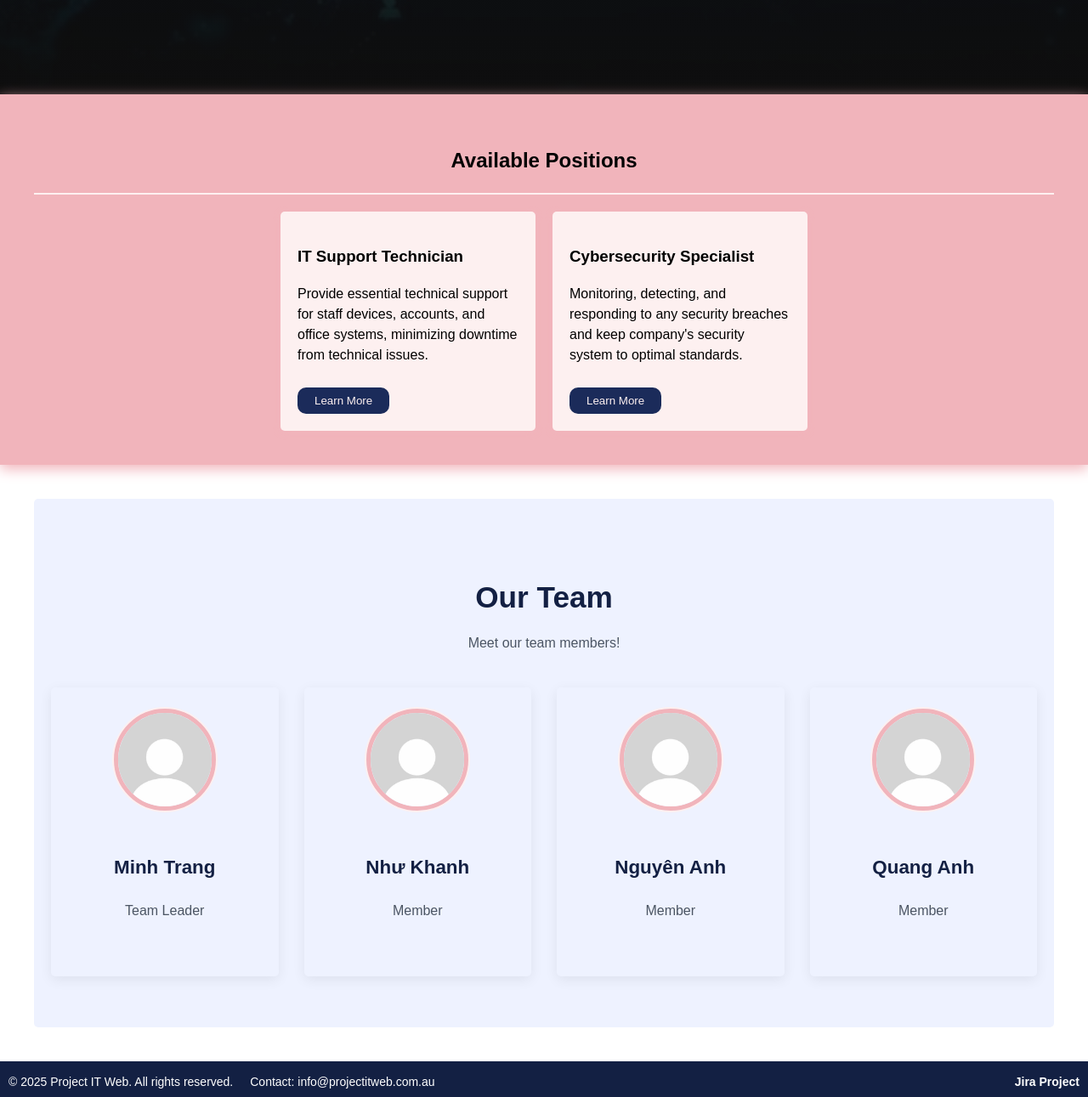
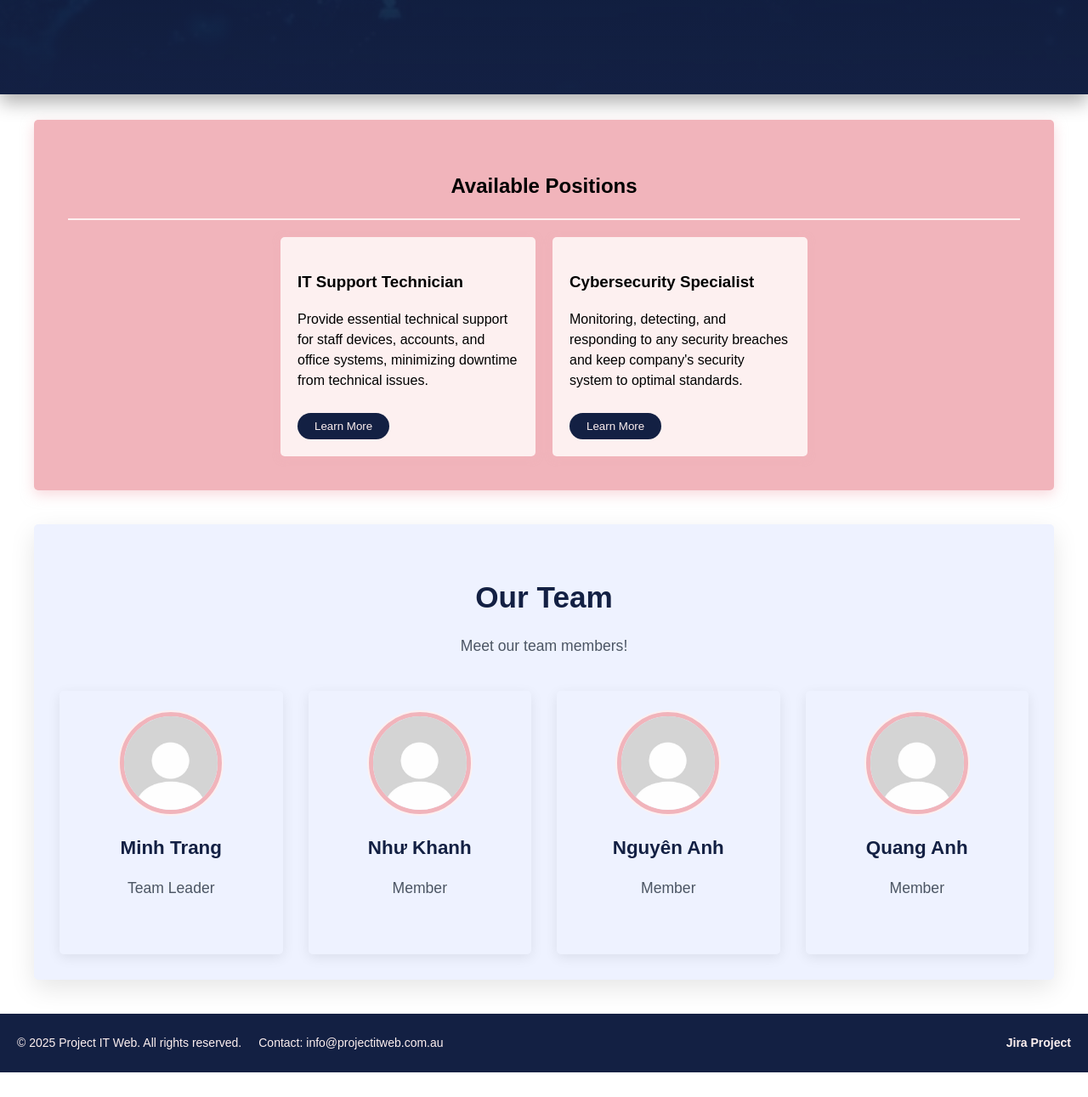
Before and after one commit to 106219776/projectitweb, a plain HTML site: page project1/index.html in a window 1280 px wide. Shown: the part 929-2220 px from the top of the page at 85% size. After the commit the page ends 2191 px from the top, so only its background shows below. Drawn offline with Linux system fonts and the light colour scheme.

Commit message:
Added CSS to Team section in index.html

```diff
--- a/project1/styles/styles.css
+++ b/project1/styles/styles.css
@@ -1,32 +1,30 @@
-/*GENERAL*/
+/* GENERAL */
 * {
     box-sizing: border-box;
 }
 
 html { /*make sure the html and body take full height*/
-    width: 100%;
     height: 100%;
-    margin: 0;
-    padding: 0;
 }
 
 body {
     display: flex; /*make the body a flex container with column direction*/
     flex-direction: column;
     min-height: 100vh;
-    margin: 0; /*remove default margin and padding*/
+    margin: 0;
     padding: 0;
-    font-family: Arial, Helvetica, sans-serif;
+    font-family: 'Arial', Helvetica, sans-serif;
     line-height: 1.5;
     font-size: 16px;
-    overflow-x:hidden;
+    overflow-x: hidden;
 }
 
-/*NAVIGATION BAR*/
+/* NAVIGATION BAR */
 nav { /*style the navigation bar*/
     display: flex;
     justify-content: center;
     background-color: #132043;
+    box-shadow: 0 2px 10px rgba(0, 0, 0, 0.2); /* Added shadow for depth */
 }
 
 nav ul { /*style the unordered list inside the navbar*/
@@ -44,7 +42,7 @@ nav a {
     text-align: center;
     text-decoration: none;
     color: #FDF0F0;
-    transition: 0.3s;
+    transition: background-color 0.5s;
 }
 
 nav a:hover { /*hover effect for nav links*/
@@ -57,17 +55,7 @@ nav a.selected { /*style for the selected nav link*/
 }
 
 
-
-
-
-
-
-
-
-
-
-
-/*INDEX CONTENT*/
+/* INDEX CONTENT */
 .index {
     background-image:url(images/hex-bg.png);
     background-size:contain;
@@ -76,10 +64,11 @@ nav a.selected { /*style for the selected nav link*/
 .introduction { /*add background to introduction section*/
     padding: 5%;
     text-align: center;
-    background-image: linear-gradient(#0000004b, #0e0e0e), url('../images/it.png');
+    background-image: linear-gradient(#0000004b, #132043), url('../images/it.png');
     background-size: cover;
     background-position: center;
     color: #FDF0F0;
+    box-shadow: 0 10px 20px rgba(0, 0, 0, 0.3);
 }
 
 .introduction h1 { /*main heading*/
@@ -98,14 +87,15 @@ nav a.selected { /*style for the selected nav link*/
     display: flex;
     justify-content: center;
     gap: 15px;
-    flex-wrap:wrap;
+    flex-wrap: wrap;
 }
 
 .positions-container .section { /*individual sections*/
     padding: 20px;
     border: 2px solid #F1B4BB;
-    background-color: #6868683a;
-    transition: 0.3s;
+    background-color: rgba(255, 255, 255, 0.1);
+    border-radius: 5px;
+    transition: background-color 0.5s, color 0.5s, border-color 0.5s;
 }
 
 .positions-container .section p { /*paragraphs inside sections*/
@@ -117,39 +107,42 @@ nav a.selected { /*style for the selected nav link*/
     background-color: #F1B4BB;
     color: #132043;
     border-color: #F1B4BB;
-    box-shadow: 0 10px 20px #f1b4bb34;
+    box-shadow: 0 10px 20px rgba(241, 180, 187, 0.3);
 }
 
 .about-button { /*style for the "About Us" button*/
     padding: 10px 20px;
     margin-top: 30px;
     border: none;
-    border-radius: 10px;
+    border-radius: 50px;
     font-size: 16px;
     cursor: pointer;
     background-color: #F1B4BB;
     color: #132043;
-    transition: 0.3s;
+    transition: background-color 0.5s, color 0.5s, transform 0.5s;
     margin-bottom: 50px;
 }
 
 .about-button:hover { /*hover effect for the button*/
     background-color: #132043;
-    color:#F1B4BB;
+    color: #FDF0F0;
+    transform: translateY(-2px);
 }
 
 .job-list {
-    background-color:#F1B4BB;
-    border: radius 2px;
+    background-color: #F1B4BB;
+    border-radius: 5px;
     padding: 40px;
-    box-shadow: 0 5px 15px #F1B4BB;
+    box-shadow: 0 5px 15px rgba(241, 180, 187, 0.5);
+    margin: 30px auto;
+    max-width: 1200px;
 }
 
 .job-list h2 {
     text-align: center;
-    margin-bottom: 20px;
-    padding-bottom:20px;
-    width:100%;
+    margin-bottom: 20px auto;
+    padding-bottom: 20px;
+    width: 100%;
     border-bottom:2px solid #FDF0F0;
     border-width: 2px;
 }
@@ -165,113 +158,117 @@ nav a.selected { /*style for the selected nav link*/
     background-color: #FDF0F0;
     padding: 20px;
     border-radius: 5px;
-    box-shadow: 0 2px 8px #F1B4BB;
+    box-shadow: 0 2px 8px rgba(241, 180, 187, 0.5);
     max-width: 300px;
+    transition: box-shadow 0.5s;
 }
 
 .job:hover {
-    box-shadow: 0 5px 15px #1b2c5c2b;
+    box-shadow: 0 5px 15px rgba(19, 32, 67, 0.2);
 }
 
 .learn-more {
-    background-color:#1b2b5a;
-    color:#FDF0F0;
+    background-color: #132043;
+    color: #FDF0F0;
     border: none;
     padding: 8px 20px;
-    border-radius: 10px;
+    border-radius: 50px;
     cursor: pointer;
     margin-top: 10px;
-    transition: background-color 0,3s;
+    transition: background-color 0.5s;
 }
 
 .learn-more:hover {
-    background-color: #3757a3;
+    background-color: #1F4172;
 }
 
+/* TEAM */
 .team-section {
-    padding: 60px 20px;
+    padding: 30px;
     text-align: center;
     background-color: #eef2ff;
     border-radius: 5px;
     margin: 40px auto;
     max-width: 1200px;
+    box-shadow: 0 10px 30px rgba(0, 0, 0, 0.1);
 }
 
 .team-section h2 {
     font-size: 2.2em;
+    font-weight: 700;
     color: #132043;
     margin-bottom: 5px;
 }
 
 .team-section p {
-    font-size: 1em;
+    font-size: 1.1em;
     color: #4b5563;
     margin-bottom: 40px;
 }
 
+/* MEMBERS */
 .team {
     display: grid;
+    /* 4 columns on desktop, minimum item width of 250px */
     grid-template-columns: repeat(auto-fit, minmax(220px, 1fr));
     gap: 30px;
 }
 
-
 .member {
+    background-color: transparent;
     padding: 25px 20px;
     border-radius: 5px;
-    box-shadow: 0 4px 15px #00000012;
-    transition: transform 0,3s, box-shadow 0,3s;
+    box-shadow: 0 4px 15px rgba(0, 0, 0, 0.08);
+    transition: transform 0.5s, box-shadow 0.5s;
 }
 
 .member:hover {
     transform: translateY(-8px);
-    box-shadow: 0 12px 25px #00000026;
+    box-shadow: 0 12px 25px rgba(19, 32, 67, 0.2);
 }
 
 .picture {
     width: 120px;
     height: 120px;
     border-radius: 50%;
+    object-fit: cover;
     margin: 0 auto 20px auto;
     border: 5px solid #F1B4BB;
     box-shadow: 0 0 0 2px #FDF0F0;
+    display: block;
 }
 
 .name {
     font-size: 1.4em;
     color: #132043;
+    margin-bottom: 5px;
 }
 
 .role {
     font-size: 0.95em;
     color: #6b7280;
 }
-/*JOBS CONTENT*/
-
-
-
-
-
-
 
 
 /*FOOTER*/
-.footer-bar { /*style the footer bar*/
+.footer-bar {
     display: flex;
     align-items: center;
     gap: 20px;
-    padding: 10px;
-    height: 50px;
+    padding: 10px 20px;
+    height: auto;
+    min-height: 50px;
     margin-top: auto;
     background-color: #132043;
     font-size: 14px;
-    color: white;
+    color: #FDF0F0;
 }
 
 .footer-bar a { /*style the Jira link in footer*/
     margin-left: auto;
-    color: white;
+    color: #FDF0F0;
     text-decoration: none;
+    transition: text-decoration 0.5s;
 }
 
 .footer-bar a:hover { /*add underline on links when hover*/
```
